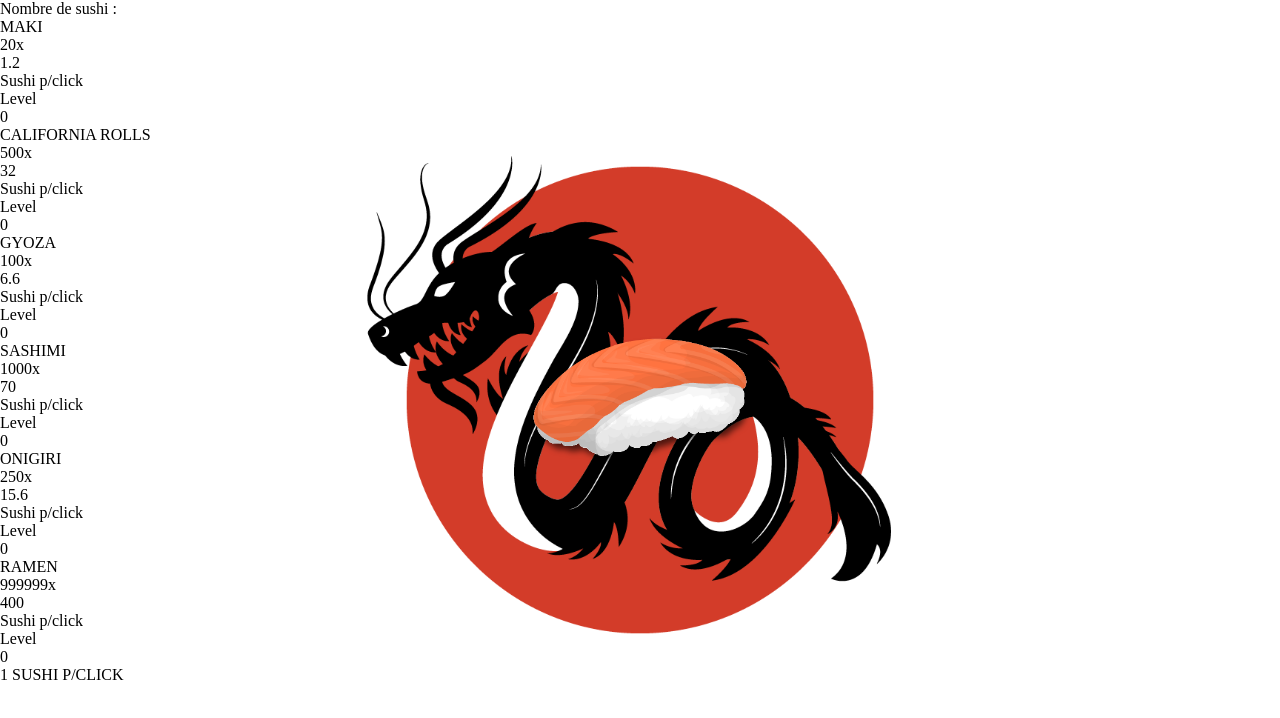
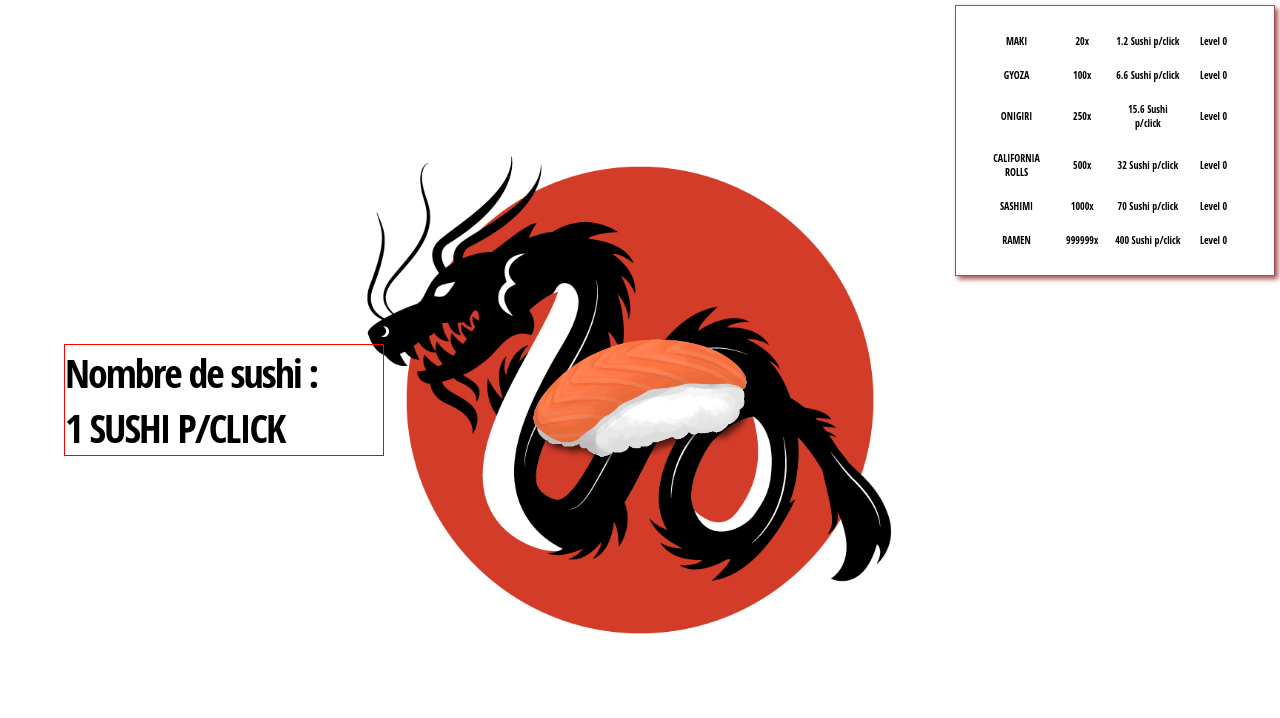
Before and after one commit to Vince441/Sushiclicker, a website: page index.html in a window 1280 px wide. Drawn offline with Linux system fonts and the light colour scheme; a web font is replaced by a local one.

Commit message:
juste du css

```diff
--- a/app.js
+++ b/app.js
@@ -5,21 +5,21 @@ const bonusButton = document.getElementById("#bonus");
 let nombreClics = 0;
 let sushiPerCliks = 1;
 
-function comptage(){
-nombreClics += sushiPerCliks
-count.textContent = "Nombre de sushi : " + nombreClics.toFixed(1)
+function comptage() {
+  nombreClics += sushiPerCliks;
+  count.textContent = "Nombre de sushi : " + nombreClics.toFixed(1);
 }
 
-sushi.addEventListener("click", comptage)
+sushi.addEventListener("click", comptage);
 
-sushi.addEventListener("click", () =>{
+sushi.addEventListener("click", () => {
   sushi.classList.toggle("clicked");
-setTimeout(() =>{
-    sushi.classList.remove("clicked");}, 200);
-})
+  setTimeout(() => {
+    sushi.classList.remove("clicked");
+  }, 200);
+});
 
-
-function createBonus(bonus, bonus_price, bonus_click, bonus_level){
+function createBonus(bonus, bonus_price, bonus_click, bonus_level) {
   return `
 <div class="bonus" id="${bonus}" onClick="bonus(['${bonus}', ${bonus_price}, ${bonus_click}, ${bonus_level}])">
 <div class="bonus_item_content">
@@ -30,12 +30,10 @@ return `
 <p>${bonus_price}x</p>
 </div>
 <div class="click_bonus">
-<p class="click_bonus_number">${bonus_click}</p>
-<p class="click_bonus_copy">Sushi p/click</p>
+<p class="click_bonus_number">${bonus_click} Sushi p/click</p>
 </div>
 <div class="level">
-<p class="level_text">Level</p>
-<p class="level_number">${bonus_level}</p>
+<p class="level_text">Level ${bonus_level}</p>
 </div>
 </div>
 </div>
@@ -49,18 +47,23 @@ const bonusToAdd = [
     bonus_click: 1.2,
     bonus_level: 0,
   },
+  {
+    bonus_name: "Gyoza",
+    bonus_price: 100,
+    bonus_click: 6.6,
+    bonus_level: 0,
+  },
 
+  {
+    bonus_name: "Onigiri",
+    bonus_price: 250,
+    bonus_click: 15.6,
+    bonus_level: 0,
+  },
   {
     bonus_name: "California Rolls",
     bonus_price: 500,
     bonus_click: 32,
-      bonus_level: 0,
-    },
-
-    {
-      bonus_name: "Gyoza",
-      bonus_price: 100,
-      bonus_click: 6.6,
     bonus_level: 0,
   },
 
@@ -72,67 +75,51 @@ const bonusToAdd = [
   },
 
   {
-      bonus_name: "Onigiri",
-      bonus_price: 250,
-      bonus_click: 15.6,
-      bonus_level: 0,
-    },
-
-    {
     bonus_name: "Ramen",
     bonus_price: 999999,
     bonus_click: 400,
     bonus_level: 0,
   },
-
 ];
 
-
-
-
-
-const cards = document.querySelector("#bonus")
-
+const cards = document.querySelector("#bonus");
 
 let baseLevel = 0;
 let levelUp = 1;
 
 function bonus(boost) {
   if (nombreClics < boost[1]) {
-    return alert("Eat me more")
-  }
-  else {
-    sushiPerCliks += boost[2]
-    document.getElementById("sushiPerClicks").textContent = sushiPerCliks.toFixed(1) + " SUSHI P/CLICK ";
+    return alert("Eat me more");
+  } else {
+    sushiPerCliks += boost[2];
+    document.getElementById("sushiPerClicks").textContent =
+      sushiPerCliks.toFixed(1) + " SUSHI P/CLICK ";
 
-
-    nombreClics -= boost[1]
+    nombreClics -= boost[1];
     document.getElementById("bonus").textContent = nombreClics.toFixed(1);
 
     for (const item of bonusToAdd) {
-      if(item.bonus_name === boost[0]){
-        item.bonus_level++
-        item.bonus_price = (item.bonus_price ** 1.33).toFixed(1)
+      if (item.bonus_name === boost[0]) {
+        item.bonus_level++;
+        item.bonus_price = (item.bonus_price ** 1.33).toFixed(1);
       }
     }
-    generatebonus()
+    generatebonus();
   }
 }
 
 const generatebonus = () => {
   cards.innerHTML = "";
   for (let i = 0; i < bonusToAdd.length; i++) {
-
     const html = createBonus(
       bonusToAdd[i].bonus_name,
       bonusToAdd[i].bonus_price,
       bonusToAdd[i].bonus_click,
-      bonusToAdd[i].bonus_level,
+      bonusToAdd[i].bonus_level
     );
 
     cards.innerHTML += html;
   }
 };
 
-
 generatebonus();
--- a/index.html
+++ b/index.html
@@ -11,9 +11,12 @@
 <div class="sushi">
 <img src="images/sushi.png" alt="sushi"/>
 </div>
+<div class="container-point">
 <div class="count">Nombre de sushi :</div>
+<div id="sushiPerClicks">1 SUSHI P/CLICK</div>
+</div>
 <div id="bonus"></div>
-<div id="sushiPerClicks">1 SUSHI P/CLICK</div>
+
 
 
 </body>
--- a/styles/_home.scss
+++ b/styles/_home.scss
@@ -12,3 +12,54 @@
     }
   }
 }
+
+#bonus{
+  width: 25vw;
+  position: absolute;
+ top: 5px;
+ right: 5px;
+  gap: 5px;
+  padding: 20px;
+  display: flex;
+  flex-direction: column;
+  border : 1px solid rgb(165, 79, 79);
+box-shadow: 3px 3px 5px rgb(165, 79, 79);
+.bonus_item_content {
+  display: flex;
+  padding: 1%;
+justify-content: space-between;
+align-items: center;
+text-align: center;
+
+  .bonus_name{
+    flex: 1;
+  }
+  .price {
+    flex: 1;
+  }
+  .click_bonus {
+    flex: 1;
+  }
+  .level {
+    flex: 1;
+  }
+}
+.bonus {
+
+  padding: 5px;
+width: 100%;
+
+}
+}
+
+.container-point{
+  position: absolute;
+  transform: translateY(-50%);
+  top : 50%;
+  left : 5%;
+  border: 1px solid red;
+  font-size: 4rem;
+  width: 25vw;
+  letter-spacing: -2px;
+  font-weight: 100;
+}
--- a/styles/_settings.scss
+++ b/styles/_settings.scss
@@ -1,3 +1,5 @@
+@import url('https://fonts.cdnfonts.com/css/open-sans-condensed-2?styles=80716,80717,80715');
+
 * {
     box-sizing: border-box;
     padding: 0;
@@ -13,4 +15,12 @@ background-image: url(./images/fond.png);
 background-position: center;
 background-size: cover;
 position: relative;
+font-family: var(--primary-font);
+font-weight: bold;
+font-size: 1rem;
   }
+
+  :root {
+    --primary-font : "Open Sans Condensed", sans-serif;
+    font-size: 10px;
+  }
```
Also changed, not shown: styles.css, 1 other file. Lines whose indentation alone changed are shown as unchanged.
